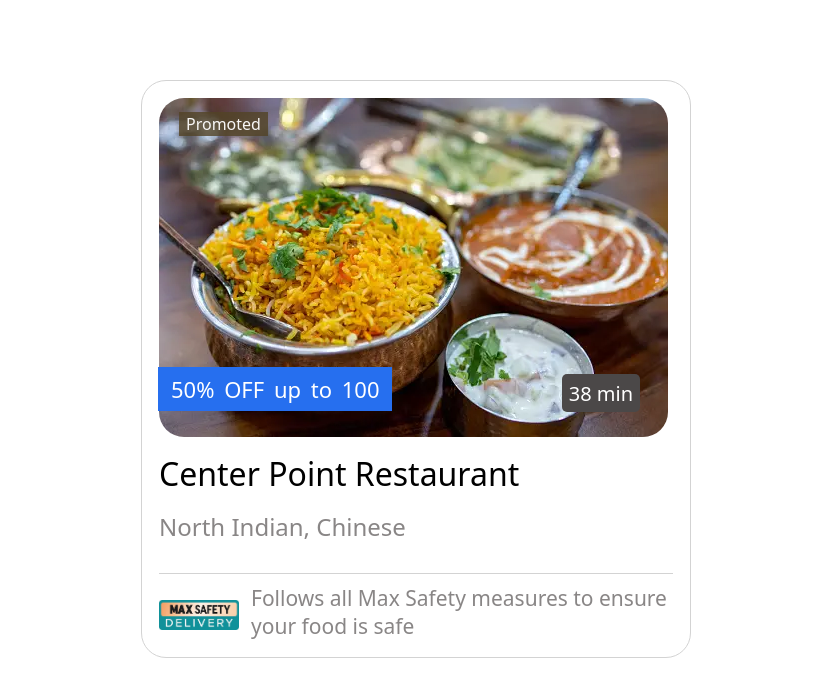
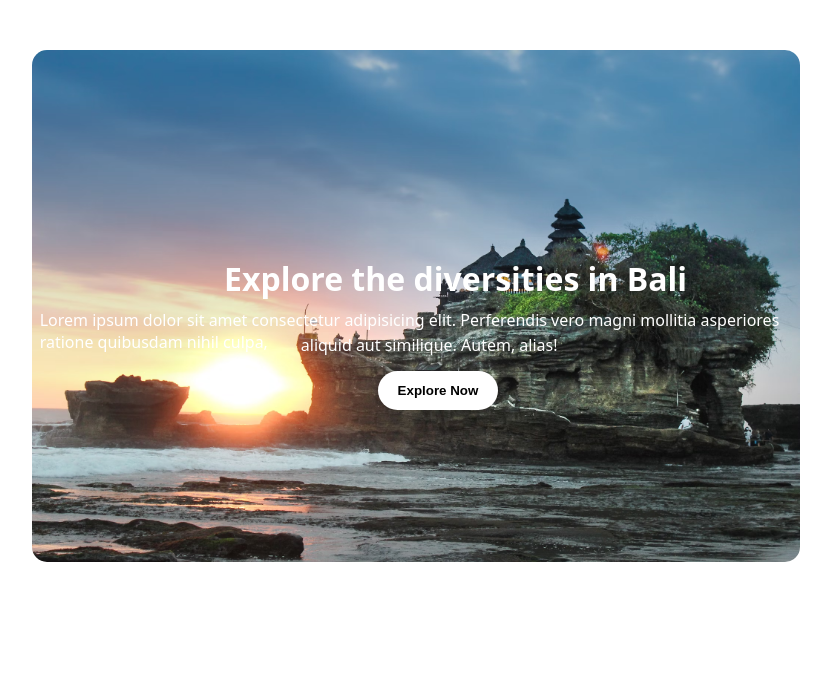
Before and after one commit to AnkitBaranwal098/CodeKaro-Assignment_2, a plain HTML site: page index.html in a window 1280 px wide. Shown: the whole page, without its empty margins (224-1055 px from the left). Drawn offline with Linux system fonts and the light colour scheme.

Commit message:
Assignment 2.2

```diff
--- a/index.html
+++ b/index.html
@@ -7,9 +7,9 @@
     <title>CodeKaro | Assignment2</title>
   </head>
   <body>
-    <div class="card-container">
+    <!-- <div class="card-container">
       <div class="card-img-container">
-        <img src="./food.webp" alt="">
+        <img src="./food.webp" alt="" />
         <p class="off">50% OFF up to 100</p>
         <p class="promoted">Promoted</p>
         <p class="time">38 min</p>
@@ -25,6 +25,18 @@
           Follows all Max Safety measures to ensure your food is safe
         </p>
       </div>
+    </div> -->
+
+    <!-- Assignment 2.2 -->
+    <div class="hero-image-container">
+      <img src="./Bali.avif" alt="Bali" />
+      <h1 class="absolute">Explore the diversities in Bali</h1>
+      <p class="p1 absolute">
+        Lorem ipsum dolor sit amet consectetur adipisicing elit. Perferendis
+        vero magni mollitia asperiores ratione quibusdam nihil culpa,
+      </p>
+      <p class="p2 absolute">aliquid aut similique. Autem, alias!</p>
+      <button class="absolute">Explore Now</button>
     </div>
   </body>
 </html>
--- a/style.css
+++ b/style.css
@@ -5,8 +5,8 @@
 }
 
 .card-container{
+    margin: 80px auto;
     width: 550px;
-    margin: 80px auto;
     font-family: system-ui, -apple-system, BlinkMacSystemFont, 'Segoe UI', Roboto, Oxygen, Ubuntu, Cantarell, 'Open Sans', 'Helvetica Neue', sans-serif;
     border: 1px solid black;
     padding: 17px;
@@ -83,3 +83,49 @@
     font-weight: 400;
     padding-left: 85px;
 }
+
+
+.hero-image-container{
+    width: 60%;
+    margin: 50px auto;
+    border-radius: 15px;
+    position: relative;
+    font-family: system-ui, -apple-system, BlinkMacSystemFont, 'Segoe UI', Roboto, Oxygen, Ubuntu, Cantarell, 'Open Sans', 'Helvetica Neue', sans-serif;
+}
+.absolute{
+    position: absolute;
+}
+.hero-image-container img{
+    width: 100%;
+    border-radius: 15px;
+    opacity: 0.98;
+}
+
+.hero-image-container h1{
+    color: white;
+    top: 40%;
+    left: 25%;
+}
+
+.hero-image-container .p1{
+    color: white;
+    top: 50%;
+    left: 1%;
+}
+
+.hero-image-container .p2{
+    color: white;
+    top: 55%;
+    left: 35%;
+}
+
+.hero-image-container button{
+    background-color: white;
+    color: black;
+    padding: 12px 20px;
+    border: none;
+    border-radius: 50px;
+    top: 62%;
+    left: 45%;
+    font-weight: 600;
+}
```
Also changed, not shown: Bali.avif (added).
